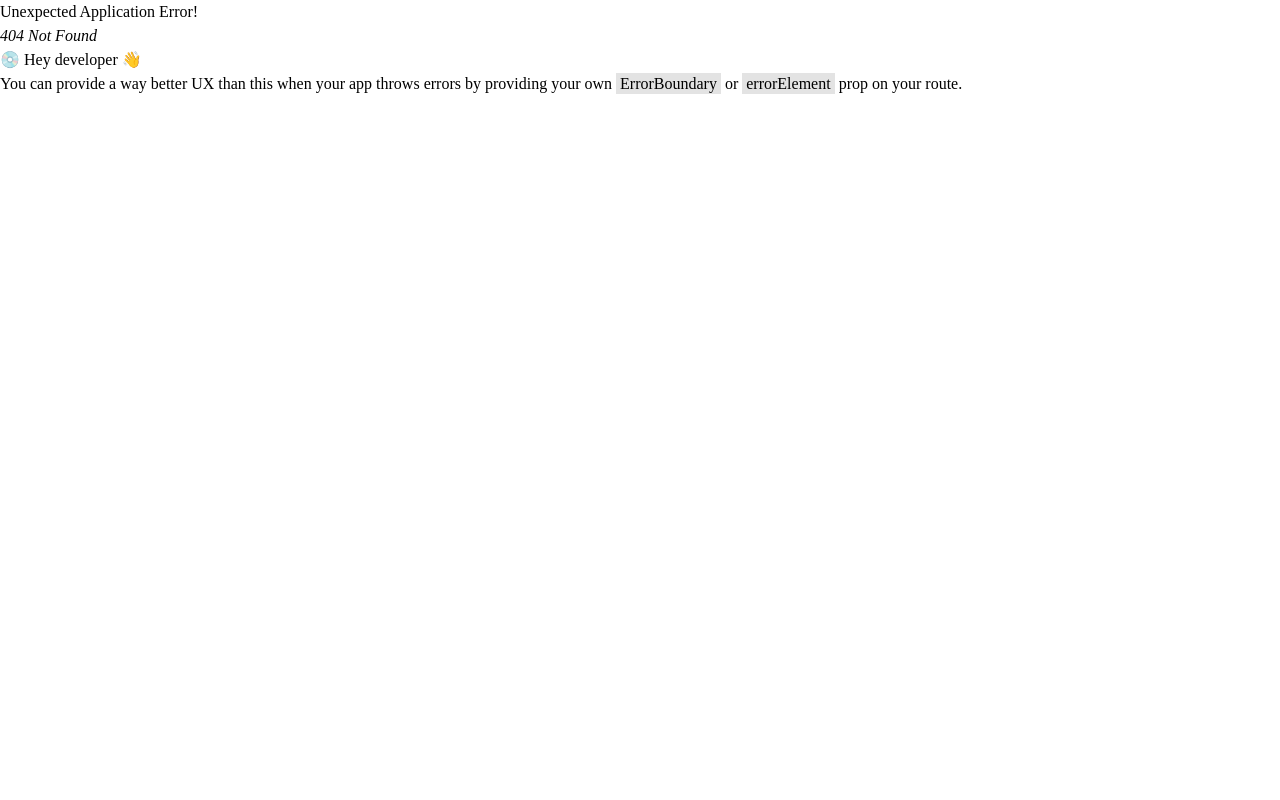
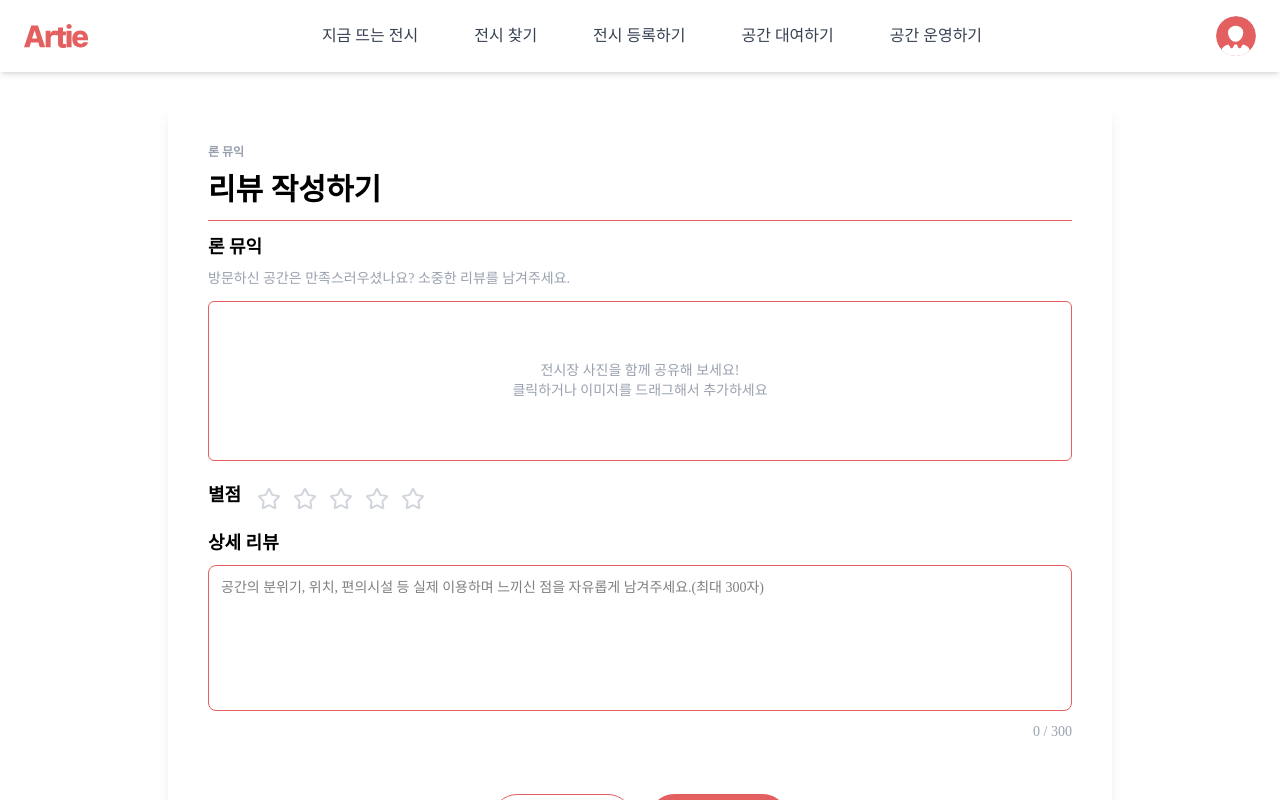
Before and after one commit to LikeLion13th-EarthArcade/ArtieFE, a React (Vite) app: page /exhibitions/1/review in a window 1280 px wide. Before the commit this address had no page. Built offline with nearby package versions, Linux system fonts and the light colour scheme.

Commit message:
feat: 리뷰 작성 ui 완성

```diff
--- a/src/pages/Components/Exhibition/Gallery.tsx
+++ b/src/pages/Components/Exhibition/Gallery.tsx
@@ -37,7 +37,7 @@ export default function Gallery({ images }: GalleryProps) {
 
             {/* 상세보기 모달 */}
             {selectedIndex !== null && (
-                <div className="fixed inset-0 bg-black bg-opacity-80 flex items-center justify-center z-50">
+                <div className="fixed inset-0 bg-black/50 bg-opacity-80 flex items-center justify-center z-50">
                     <button onClick={closeModal} className="absolute top-4 right-4 text-white">
                         <X size={32} />
                     </button>
--- a/src/pages/Exhibitions/ExhibitionDetail.tsx
+++ b/src/pages/Exhibitions/ExhibitionDetail.tsx
@@ -7,10 +7,16 @@ import sample3 from '../../images/sample3.jpeg';
 import sample4 from '../../images/sample4.jpeg';
 import sample5 from '../../images/sample5.jpeg';
 
+import { useNavigate } from 'react-router-dom';
+
 import Gallery from '../Components/Exhibition/Gallery';
 import ReviewTab from '../Components/Exhibition/ReviewTab';
 
 export default function ExhibitionDetail() {
+    const navigate = useNavigate();
+    const handleReviewClick = () => {
+        navigate('/exhibitions/1/review');
+    };
     const exhibition = {
         id: '1',
         title: '론 뮤익',
@@ -21,7 +27,7 @@ export default function ExhibitionDetail() {
             <div>
                 <div className="flex justify-between items-center flex-wrap gap-4">
                     <div className="flex gap-3">
-                        <h1 className="text-3xl font-bold">론 뮤익</h1>
+                        <h1 className="text-3xl font-bold">{exhibition.title}</h1>
                         <div className="flex flex-wrap gap-1 mt-2 items-center">
                             {exhibition.hashtags.map((tag, idx) => (
                                 <span key={idx} className="px-2 py-1 bg-gray-100 rounded-full text-xs text-gray-600">
@@ -97,7 +103,12 @@ export default function ExhibitionDetail() {
                         <img src={chat} alt="" className="w-5 h-5" />
                         리뷰
                     </h3>
-                    <button className="flex bg-primary-300 py-2 px-4 rounded-full text-white justify-center items-center w-[170px] gap-2">리뷰 작성하기</button>
+                    <button
+                        className="flex bg-primary-300 py-2 px-4 rounded-full text-white justify-center items-center w-[170px] gap-2"
+                        onClick={handleReviewClick}
+                    >
+                        리뷰 작성하기
+                    </button>
                 </div>
                 <div className="flex flex-col gap-4">
                     <ReviewTab />
--- a/src/pages/Exhibitions/ExhibitionReview.tsx
+++ b/src/pages/Exhibitions/ExhibitionReview.tsx
@@ -1,3 +1,103 @@
+import { useState, useRef } from 'react';
+import { Star } from 'lucide-react';
+
 export default function ExhibitionReview() {
-    return <div></div>;
+    const exhibition = {
+        id: '1',
+        title: '론 뮤익',
+        hashtags: ['현대미술', '조각', '인간의 본질'],
+    };
+
+    const [images, setImages] = useState<File[]>([]);
+    const [rating, setRating] = useState(0);
+    const [reviewText, setReviewText] = useState('');
+
+    const fileInputRef = useRef<HTMLInputElement>(null);
+
+    const handleImageChange = (e: React.ChangeEvent<HTMLInputElement>) => {
+        if (e.target.files) {
+            setImages([...images, ...Array.from(e.target.files)]);
+        }
+    };
+
+    const handleDivClick = () => {
+        fileInputRef.current?.click();
+    };
+
+    const handleRatingClick = (value: number) => {
+        setRating(value);
+    };
+
+    const cancleReview = () => {
+        location.href = `/exhibitions/${exhibition.id}`;
+    };
+
+    const handleTextChange = (e: React.ChangeEvent<HTMLTextAreaElement>) => {
+        if (e.target.value.length <= 300) {
+            setReviewText(e.target.value);
+        }
+    };
+
+    return (
+        <div className="flex flex-col justify-center px-10 py-8 max-w-5xl mx-auto">
+            <div className="flex flex-col rounded-lg bg-white shadow-lg p-10 space-y-3">
+                <p className="text-xs font-bold text-gray-400">{exhibition.title}</p>
+                <h1 className="text-3xl font-bold">리뷰 작성하기</h1>
+                <div className="h-[1px] w-full bg-primary-300"></div>
+
+                <div>
+                    <h3 className="font-bold text-lg mb-2">{exhibition.title}</h3>
+                    <p className="text-gray-400 text-sm mb-3">방문하신 공간은 만족스러우셨나요? 소중한 리뷰를 남겨주세요.</p>
+                    <input type="file" accept="image/*" multiple onChange={handleImageChange} ref={fileInputRef} className="hidden" />
+                    <div
+                        onClick={handleDivClick}
+                        className="w-full h-40 border-1 border-primary-300 rounded-md flex items-center justify-center cursor-pointer transition-colors"
+                    >
+                        <p className="text-gray-400 text-center text-sm">
+                            전시장 사진을 함께 공유해 보세요! <br /> 클릭하거나 이미지를 드래그해서 추가하세요
+                        </p>
+                    </div>
+                    <div className="flex gap-2 mt-2 flex-wrap">
+                        {images.map((img, idx) => (
+                            <img key={idx} src={URL.createObjectURL(img)} alt={`첨부 이미지 ${idx + 1}`} className="w-24 h-24 object-cover rounded-md" />
+                        ))}
+                    </div>
+                </div>
+
+                <div className="flex items-center gap-3">
+                    <h3 className="font-bold text-lg mb-2">별점</h3>
+                    <div className="flex gap-1">
+                        {[1, 2, 3, 4, 5].map((num) => (
+                            <button key={num} type="button" onClick={() => handleRatingClick(num)} className="p-1">
+                                <Star
+                                    size={24}
+                                    className={num <= rating ? 'text-primary-300' : 'text-gray-300'}
+                                    fill={num <= rating ? 'currentColor' : 'none'}
+                                />
+                            </button>
+                        ))}
+                    </div>
+                </div>
+
+                <div>
+                    <h3 className="font-bold text-lg mb-2">상세 리뷰</h3>
+                    <textarea
+                        value={reviewText}
+                        onChange={handleTextChange}
+                        placeholder="공간의 분위기, 위치, 편의시설 등 실제 이용하며 느끼신 점을 자유롭게 남겨주세요.(최대 300자)"
+                        className="text-sm w-full p-3 border-1 border-primary-300 rounded-lg focus:outline-none resize-none"
+                        rows={6}
+                    />
+                    <p className="text-sm text-gray-400 mt-1 text-right">{reviewText.length} / 300</p>
+                </div>
+
+                <div className="flex justify-center gap-4 mt-10">
+                    <button className="py-3 px-10 text-primary-300 border-primary-300 rounded-[100px] border-1" onClick={cancleReview}>
+                        취소하기
+                    </button>
+                    <button className="py-3 px-10 text-white border-primary-300 bg-primary-300 rounded-[100px]">등록하기</button>
+                </div>
+            </div>
+        </div>
+    );
 }
--- a/src/pages/routes/routes.tsx
+++ b/src/pages/routes/routes.tsx
@@ -65,7 +65,7 @@ const router = createBrowserRouter([
                 element: <ExhibitionDetail />,
             },
             {
-                path: 'exhibitions/:id/reviews',
+                path: 'exhibitions/:id/review',
                 element: <ExhibitionReview />,
             },
 
```
